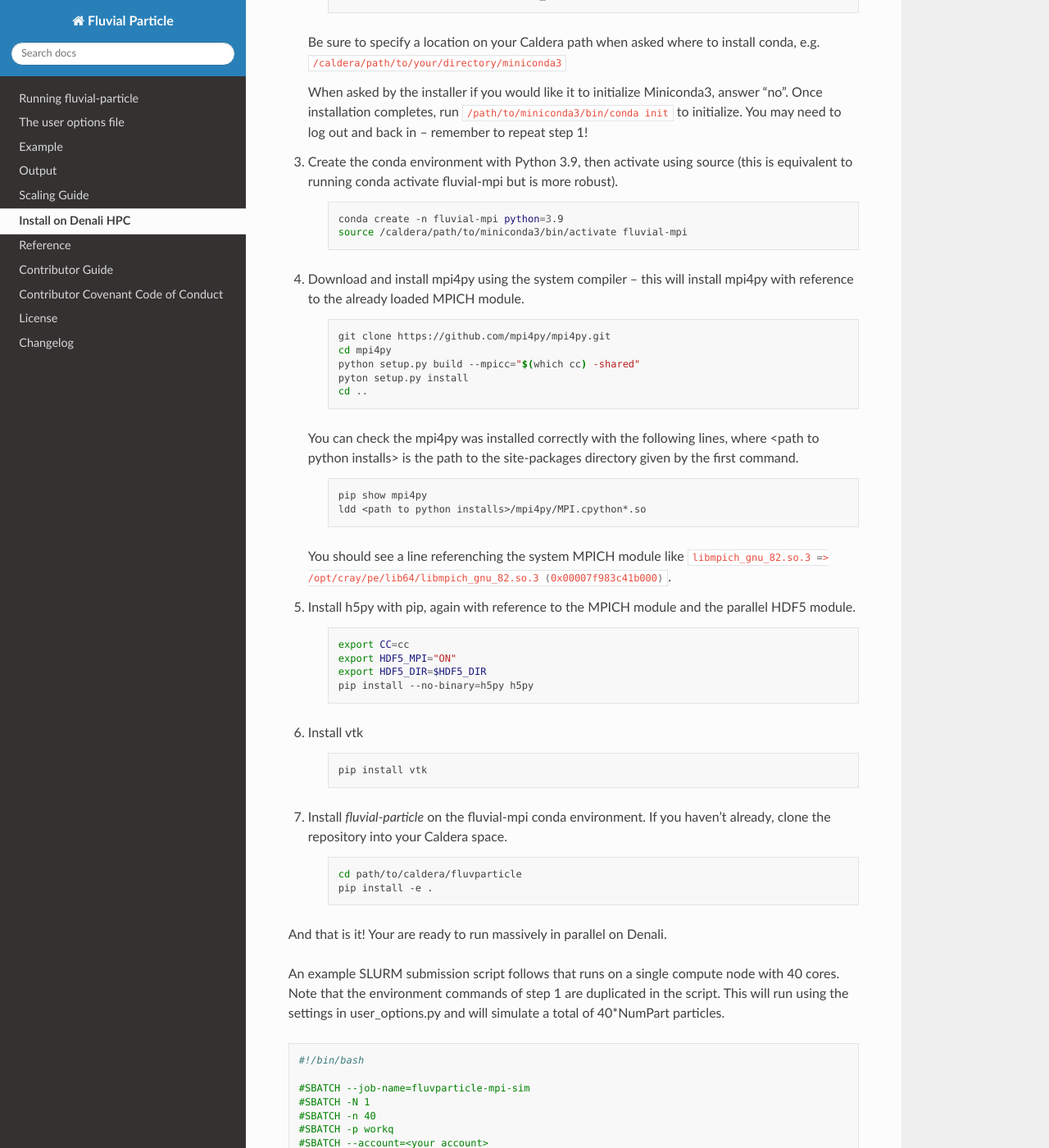
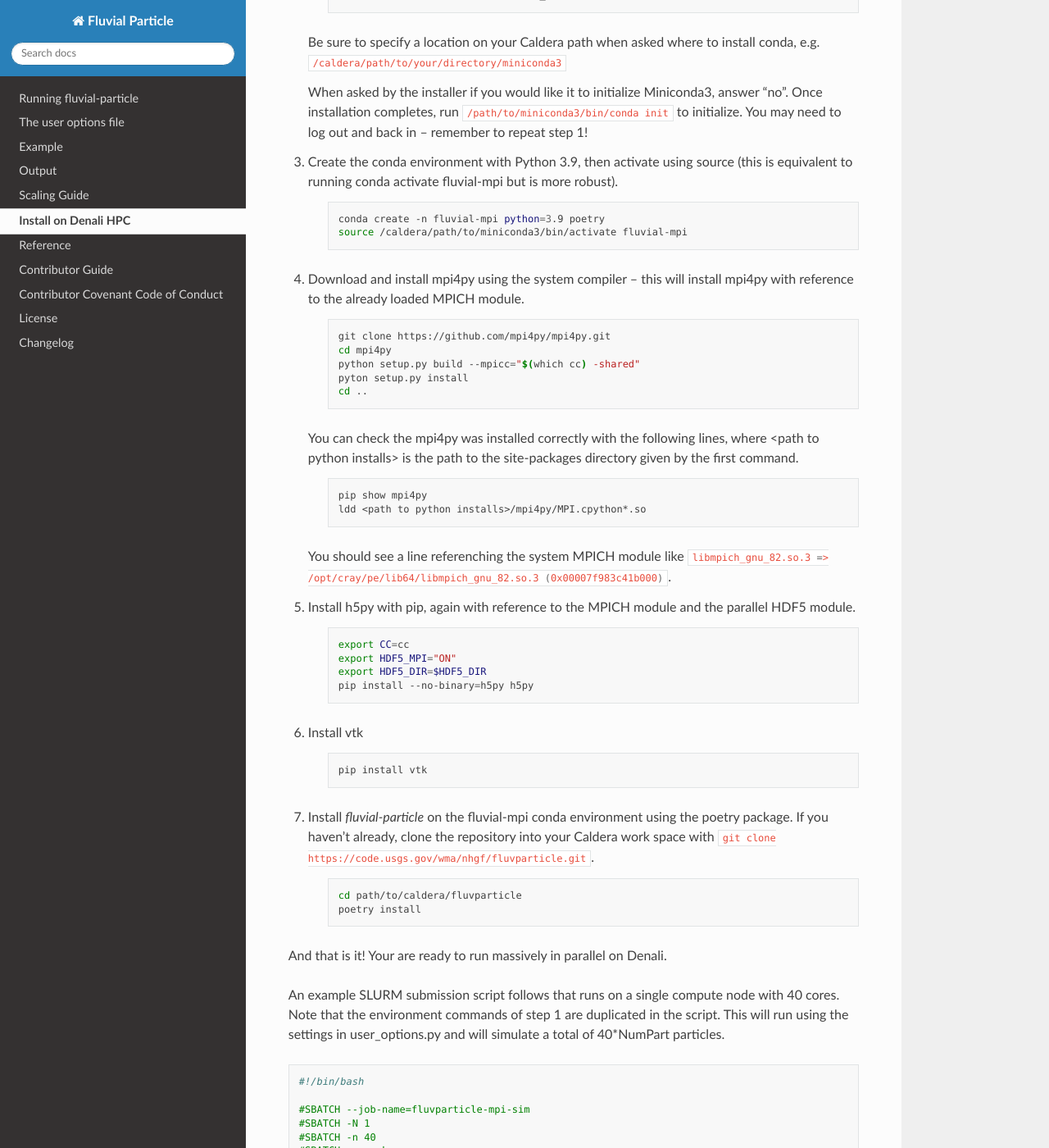
Before and after one commit to rmcd-mscb/fluvial-particle, a Sphinx documentation site: the page built from docs/hpcinstall.rst, in a window 1280 px wide and 1400 px high, scrolled down 801 px. Shown: the whole window at 82% size. Built offline with Sphinx 7.4.7 and the Read the Docs theme 2.0.0, drawn with Linux system fonts in a browser that asks for light colours.

Commit message:
updated docs

```diff
--- a/docs/hpcinstall.rst
+++ b/docs/hpcinstall.rst
@@ -37,7 +37,7 @@ It is recommended that the Miniconda environment and the *fluvial-particle* git
 
     .. code:: bash
 
-     conda create -n fluvial-mpi python=3.9
+     conda create -n fluvial-mpi python=3.9 poetry
      source /caldera/path/to/miniconda3/bin/activate fluvial-mpi
 
 4. Download and install mpi4py using the system compiler -- this will install mpi4py with reference to the already loaded MPICH module.
@@ -74,12 +74,12 @@ It is recommended that the Miniconda environment and the *fluvial-particle* git
 
      pip install vtk
 
-7. Install *fluvial-particle* on the fluvial-mpi conda environment. If you haven't already, clone the repository into your Caldera space.
+7. Install *fluvial-particle* on the fluvial-mpi conda environment using the poetry package. If you haven't already, clone the repository into your Caldera work space with :bash:`git clone https://code.usgs.gov/wma/nhgf/fluvparticle.git`.
 
     .. code:: bash
 
      cd path/to/caldera/fluvparticle
-     pip install -e .
+     poetry install
 
 
 And that is it! Your are ready to run massively in parallel on Denali.
```
Also changed, not shown: README.md (+2 -2 lines).
